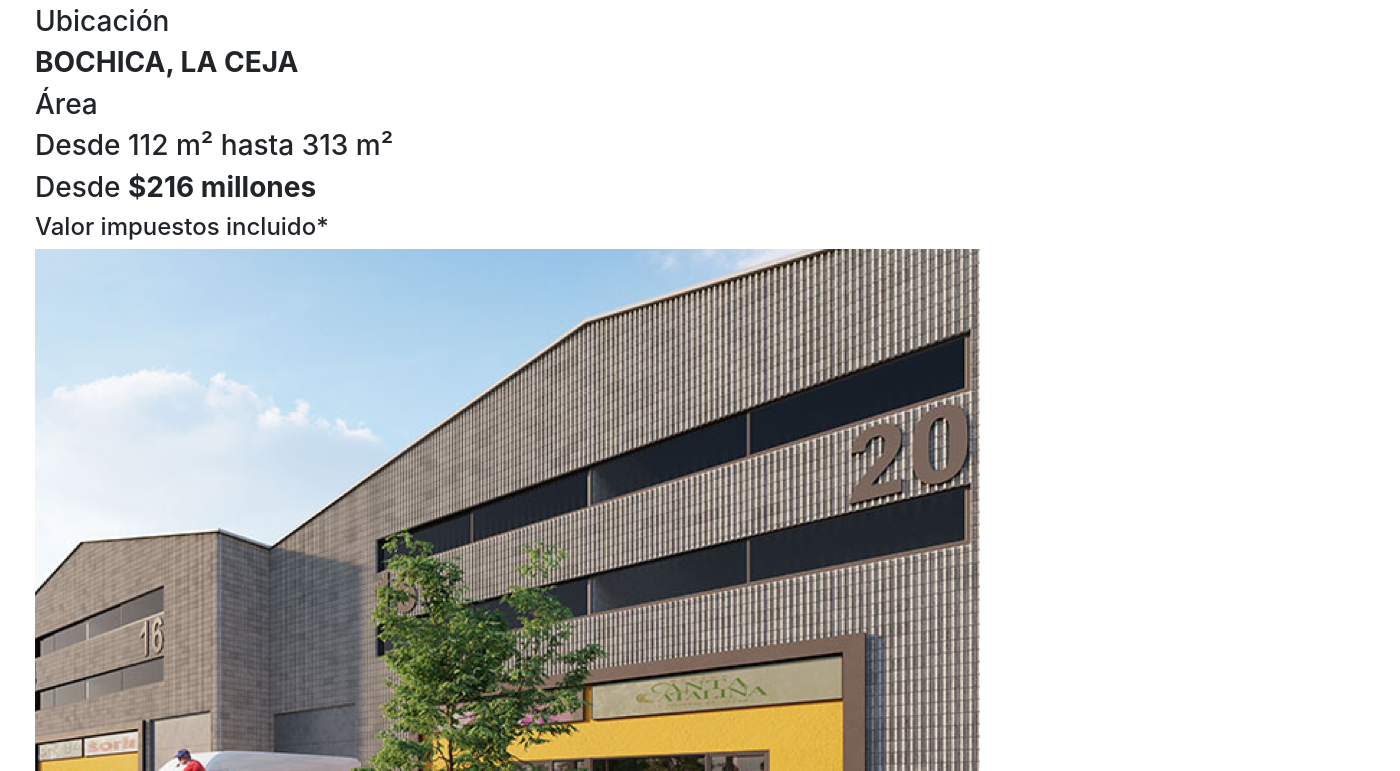
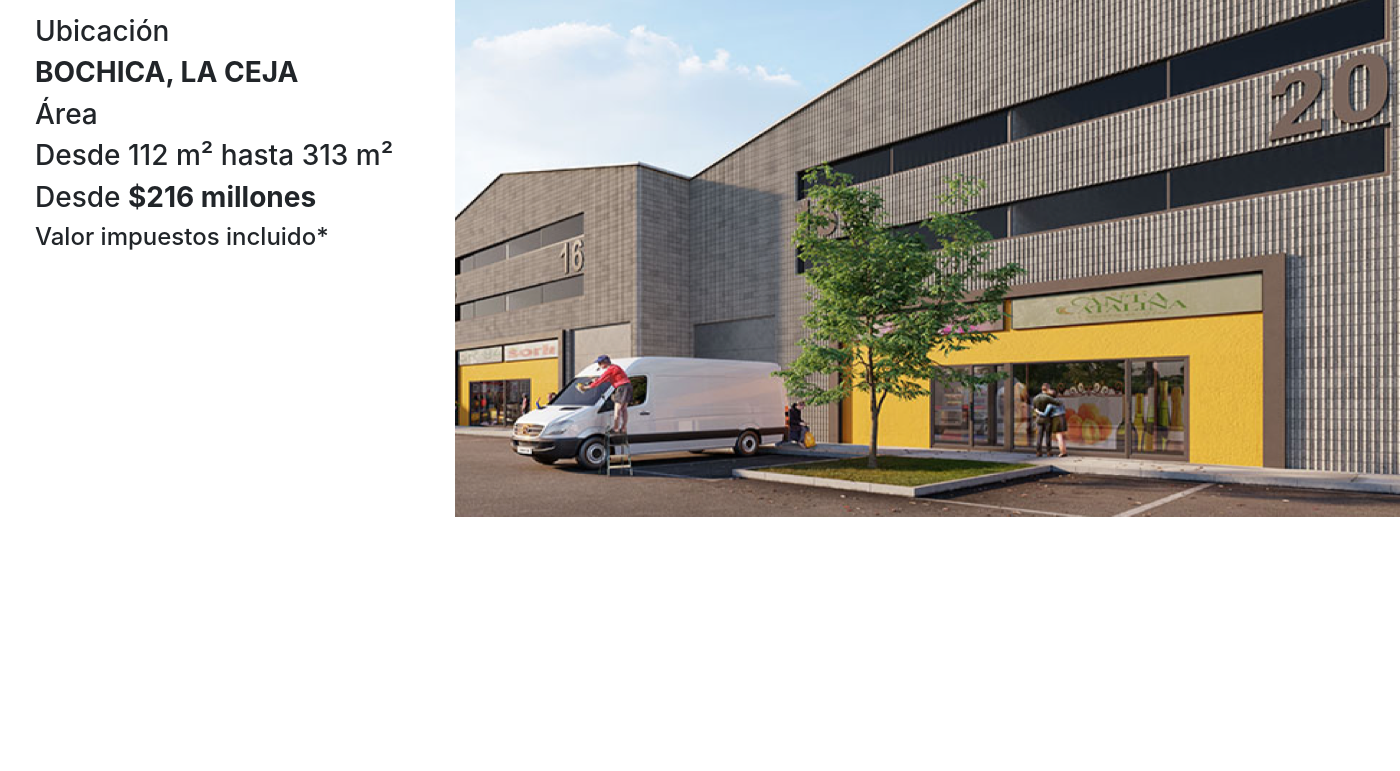
Before and after one commit to Wecan-dev/capiro-w, a plain HTML site: page Index.html in a window 1280 px wide. Shown: the part 161-932 px from the top of the page, 1400 px wide, since content can reach past the window. After the commit the page ends 800 px from the top, so only its background shows below. Drawn offline with nearby package versions, Linux system fonts and the light colour scheme.

Commit message:
se cambia la posicion de la imagen

```diff
--- a/Index.html
+++ b/Index.html
@@ -36,7 +36,8 @@
 			</nav>
 		</header>
 		<main>
-			<div class="col-xl">
+			<article class="d-flex justify-content-between">
+				<div class="col-xl-4">
 					<h1>
 						<strong>CAPIRO</strong>
 					</h1>
@@ -62,9 +63,10 @@
 						Valor impuestos incluido*
 					</h4>
 				</div>
-			<div class="col-xl">
+				<div class="col-xl-8">
 					<img src="/Multimedia/Imagenes/image.png" alt="Imagen de las Bodegas">
 				</div>
+			</article>
 		</main>
 	</body>
 </html>
--- a/Style.css
+++ b/Style.css
@@ -45,4 +45,9 @@ header ul li a {
 }
 main {
     margin-left: 20px;
+    margin-top: 10px;
 }
+main article img{
+    width: 945px;
+    height: 600px;
+}
```
Lines whose indentation alone changed are shown as unchanged.
